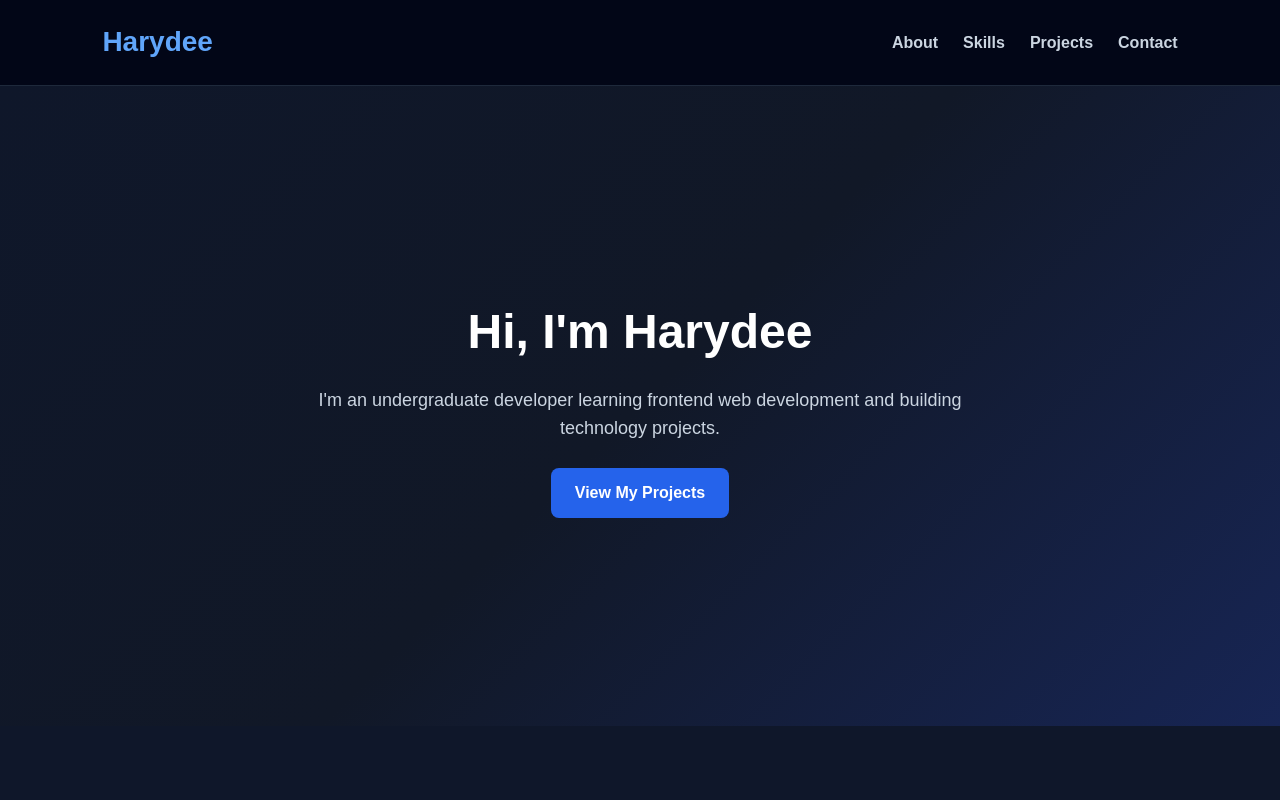
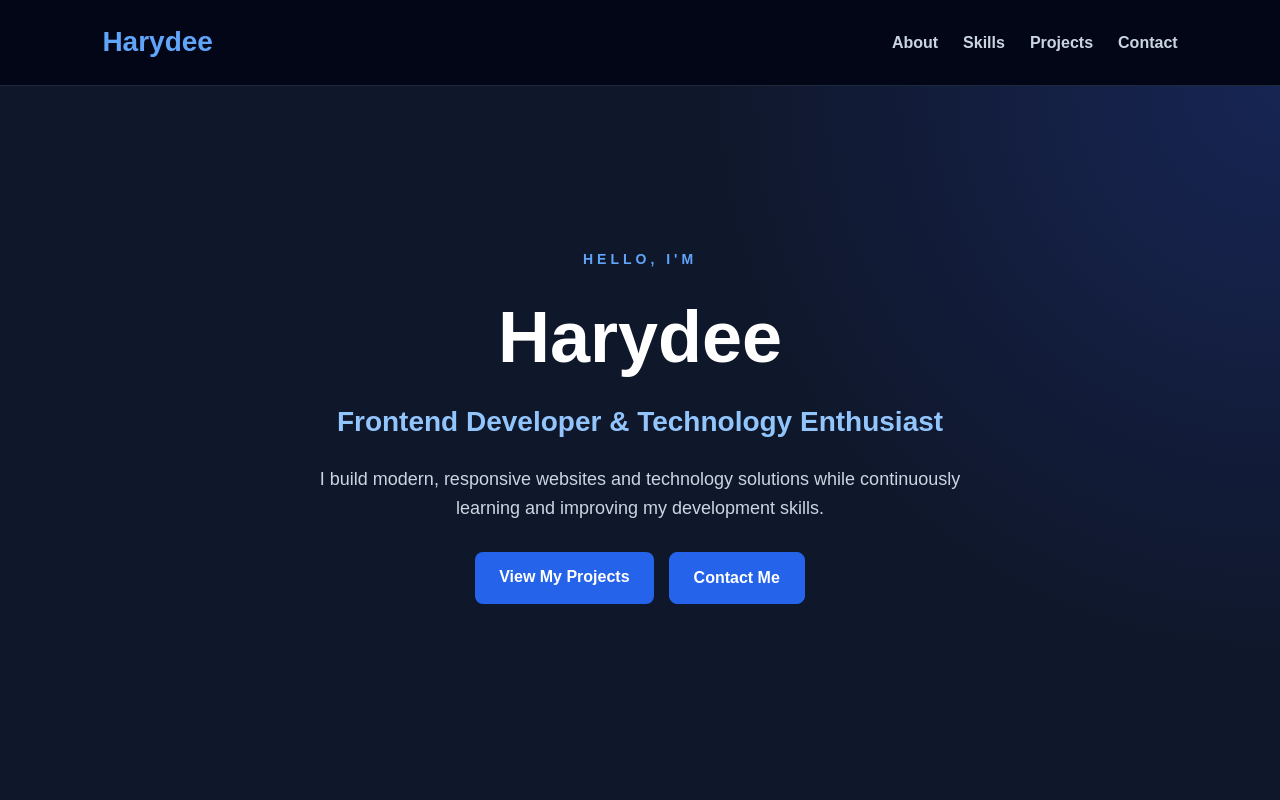
Before and after one commit to harydee/Aridunnuoluwa-Portfolio, a plain HTML site: page PORTFOLIO CHGPT/index.html in a window 1280 px wide. Shown: the top 800 px of the page. Drawn offline with Linux system fonts and the light colour scheme.

Commit message:
Improve hero section

```diff
--- a/PORTFOLIO CHGPT/index.html
+++ b/PORTFOLIO CHGPT/index.html
@@ -24,17 +24,32 @@
 
     <main>
 
-        <section class="hero">
-            <h2>Hi, I'm Harydee</h2>
+       <section class="hero">
 
-            <p>
-                I'm an undergraduate developer learning frontend web development
-                and building technology projects.
-            </p>
+    <div class="hero-content">
 
+        <p class="hero-greeting">HELLO, I'M</p>
+
+        <h2>Harydee</h2>
+
+        <h3>Frontend Developer & Technology Enthusiast</h3>
+
+        <p class="hero-description">
+            I build modern, responsive websites and technology solutions
+            while continuously learning and improving my development skills.
+        </p>
+
+        <div class="hero-buttons">
             <a href="#projects" class="button">View My Projects</a>
-        </section>
 
+            <a href="#contact" class="button button-outline">
+                Contact Me
+            </a>
+        </div>
+
+    </div>
+
+</section>
 
         <section id="about">
             <h2>About Me</h2>
--- a/PORTFOLIO CHGPT/styles.css
+++ b/PORTFOLIO CHGPT/styles.css
@@ -56,35 +56,100 @@ nav a:hover {
 /* ===== HERO ===== */
 
 .hero {
-    min-height: 80vh;
+    min-height: 85vh;
 
     display: flex;
-    flex-direction: column;
     justify-content: center;
     align-items: center;
 
     text-align: center;
-    padding: 40px 20px;
+    padding: 60px 20px;
 
-    background: linear-gradient(
-        135deg,
-        #0f172a,
-        #111827,
-        #172554
-    );
+    background:
+        radial-gradient(
+            circle at top right,
+            #172554,
+            transparent 40%
+        ),
+        #0f172a;
+}
+
+.hero-content {
+    max-width: 800px;
+}
+
+.hero-greeting {
+    color: #60a5fa !important;
+    font-size: 14px;
+    font-weight: bold;
+    letter-spacing: 4px;
+
+    margin-bottom: 10px;
 }
 
 .hero h2 {
-    font-size: 48px;
-    margin-bottom: 15px;
+    font-size: 72px;
+    margin-bottom: 5px;
+
     color: white;
 }
 
-.hero p {
+.hero h3 {
+    font-size: 28px;
+    color: #93c5fd;
+
+    margin-bottom: 20px;
+}
+
+.hero-description {
     max-width: 650px;
+
+    margin: 0 auto 30px;
+
     font-size: 18px;
-    margin-bottom: 25px;
-    color: #cbd5e1;
+    color: #cbd5e1 !important;
+}
+
+.hero-buttons {
+    display: flex;
+    justify-content: center;
+    gap: 15px;
+    flex-wrap: wrap;
+}
+
+
+/* ===== HERO BUTTONS ===== */
+
+.button {
+    display: inline-block;
+
+    background: #2563eb;
+    color: white;
+
+    padding: 13px 25px;
+
+    text-decoration: none;
+    border-radius: 8px;
+
+    font-weight: bold;
+
+    transition: 0.3s;
+}
+
+.button:hover {
+    background: #3b82f6;
+    transform: translateY(-3px);
+}
+
+.button-outline {
+    background: transparent;
+    border: 1px solid #2563eb;
+    color: #60a5fa;
+}
+
+.button-outline:hover {
+    background: #2563eb;
+    color: white;
 }
 
 
@@ -293,8 +358,12 @@ footer {
     }
 
     .hero h2 {
-        font-size: 36px;
-    }
+    font-size: 50px;
+}
+
+.hero h3 {
+    font-size: 21px;
+}
 
     section {
         padding: 60px 6%;
```
